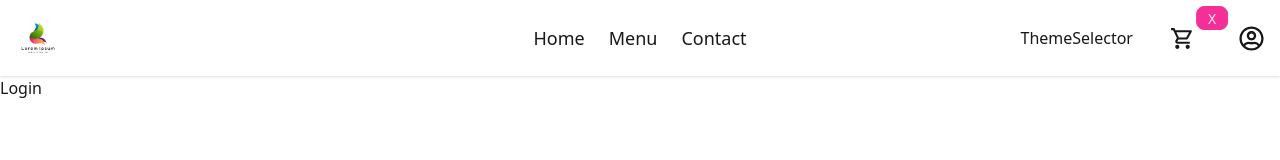
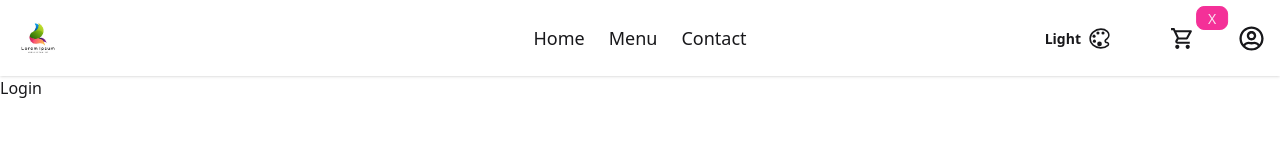
Before and after one commit to I-k-a-r-o-s/restaurent-frontend, a React (Vite) app: page /login in a window 1280 px wide. Shown: the top 160 px of the page. Built offline with nearby package versions, Linux system fonts and the light colour scheme.

Commit message:
wrote theme selector

```diff
--- a/src/components/ThemeSelector.jsx
+++ b/src/components/ThemeSelector.jsx
@@ -1,6 +1,48 @@
+import { useEffect, useState } from "react";
+import { IoColorPaletteOutline } from "react-icons/io5";
+
 const ThemeSelector = () => {
+  const [theme, setTheme] = useState(localStorage.getItem("theme") || "light");
+
+  const themeList = ["light", "dark", "cupcake", "retro", "coffee"];
+
+  useEffect(() => {
+    localStorage.setItem("theme", theme);
+    document.documentElement.setAttribute("data-theme", theme);
+  }, [theme]);
+
+  const themeName = (name) => {
+    return name ? name.charAt(0).toUpperCase() + name.slice(1) : "Theme";
+  };
+
   return (
-    <div>ThemeSelector</div>
-  )
-}
-export default ThemeSelector
+    <div className="dropdown">
+      <div
+        tabIndex={0}
+        role="button"
+        className="btn btn-ghost m-1 rounded-full lg:rounded-none"
+      >
+        <p className="hidden lg:block">{themeName(theme)}</p>
+        <IoColorPaletteOutline size={25} />
+      </div>
+      <ul
+        tabIndex={-1}
+        className="dropdown-content bg-base-300 rounded-box z-1 w-52 p-2 shadow-2xl"
+      >
+        {themeList.map((theme) => (
+          <li>
+            <input
+              type="radio"
+              name="theme-dropdown"
+              className="theme-controller w-full btn btn-sm btn-block btn-ghost justify-start"
+              aria-label={themeName(theme)}
+              value={theme}
+              onClick={(e) => setTheme(e.target.value)}
+            />
+          </li>
+        ))}
+      </ul>
+    </div>
+  );
+};
+export default ThemeSelector;
--- a/src/index.css
+++ b/src/index.css
@@ -1,7 +1,9 @@
 @import url("https://fonts.googleapis.com/css2?family=Poppins:ital,wght@0,100;0,200;0,300;0,400;0,500;0,600;0,700;0,800;0,900;1,100;1,200;1,300;1,400;1,500;1,600;1,700;1,800;1,900&display=swap");
 
 @import "tailwindcss";
-@plugin "daisyui";
+@plugin "daisyui"{
+  themes:dark,light --default,cupcake,retro,coffee
+}
 
 .poppins-thin {
   font-family: "Poppins", sans-serif;
```
